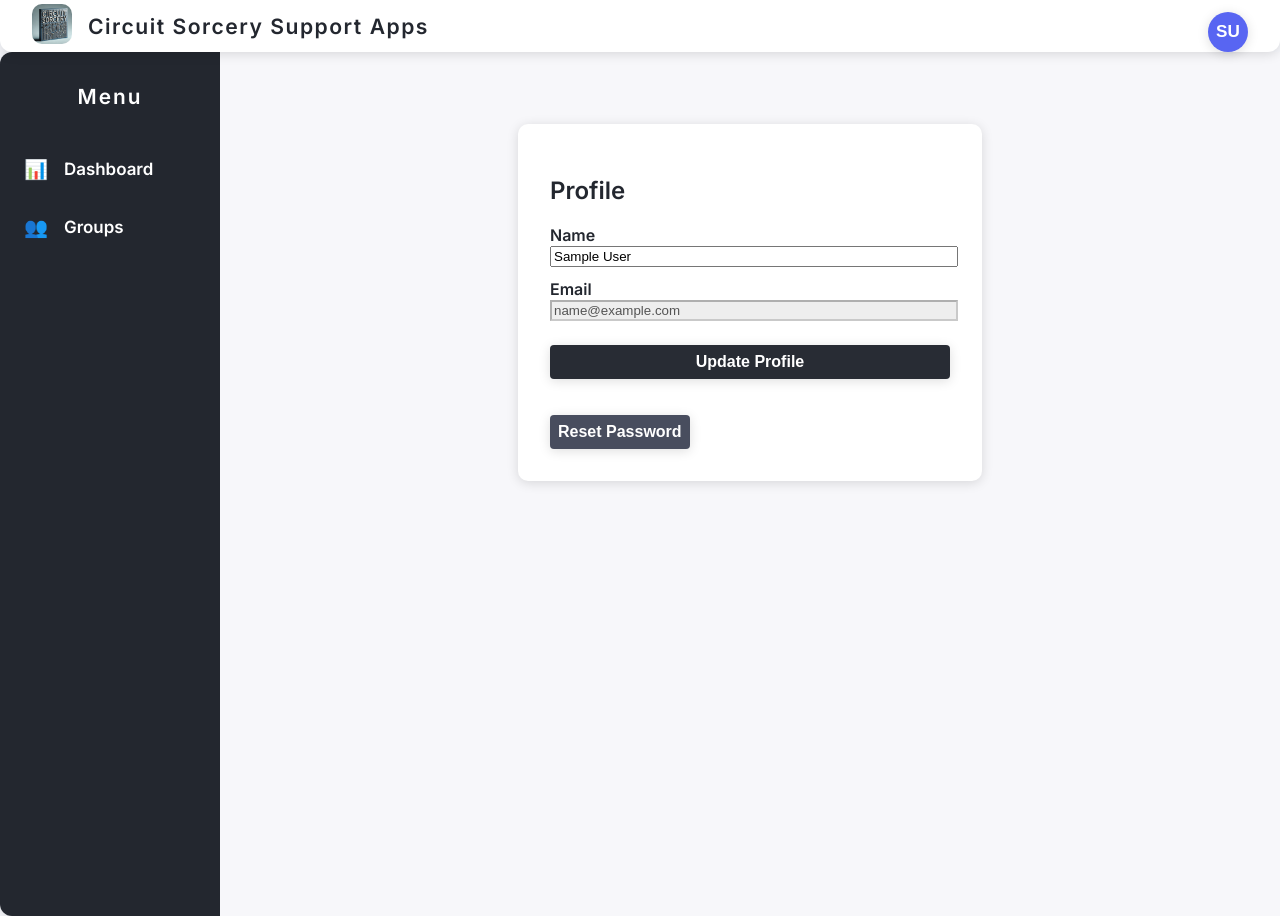
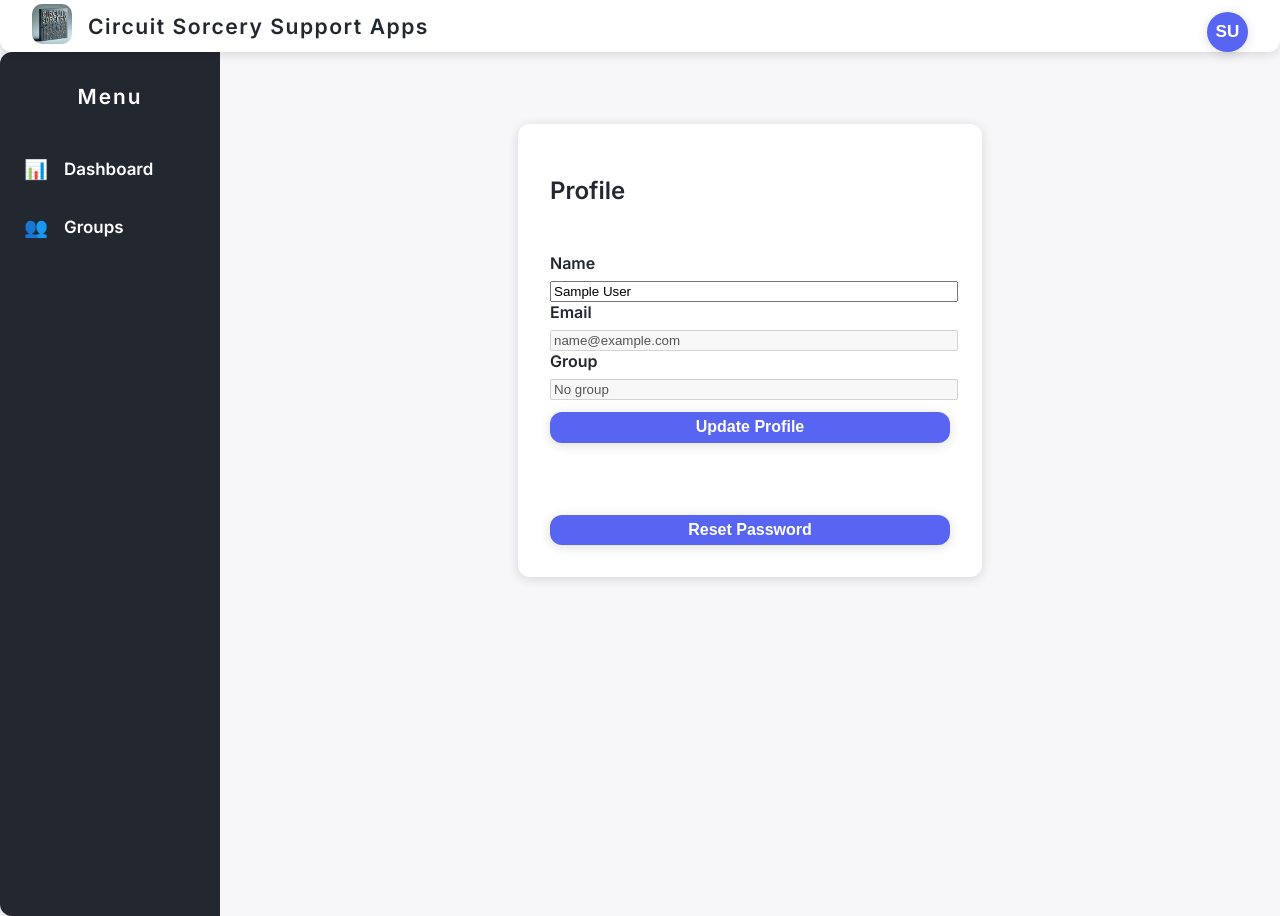
Before and after one commit to Galvedir/CircuitSorcery, a React (Create React App) app in the folder client/: page /profile in a window 1280 px wide. Built offline with nearby package versions, Linux system fonts and the light colour scheme; sample sign-in values are in the browser's storage.

Commit message:
update look and feel profile

```diff
--- a/client/src/index.css
+++ b/client/src/index.css
@@ -78,7 +78,7 @@ button {
   font-weight: 600;
   box-shadow: var(--shadow);
   font-size: 1rem;
-  padding: 12px 0;
+  padding: 0.4em 1.2em;
   margin-top: 12px;
   transition: background 0.2s, box-shadow 0.2s;
 }
--- a/client/src/pages/Groups.jsx
+++ b/client/src/pages/Groups.jsx
@@ -103,13 +103,13 @@ export default function Groups({ user, refreshUser }) {
       {userGroup ? (
         <div>
           <h3>Your Group</h3>
-          <div>
+          <div style={{ display: 'flex', alignItems: 'center', gap: '1rem', marginBottom: '1rem' }}>
             <strong>{userGroup.name}</strong>
             <button onClick={handleLeave} disabled={loading}>Leave Group</button>
           </div>
         </div>
       ) : (
-        <form onSubmit={handleCreate}>
+        <form onSubmit={handleCreate} style={{ marginBottom: '1rem' }}>
           <input
             type="text"
             value={groupName}
@@ -117,19 +117,20 @@ export default function Groups({ user, refreshUser }) {
             placeholder="New group name"
             required
             disabled={loading}
+            style={{ marginRight: '0.5rem' }}
           />
           <button type="submit" disabled={loading}>Create Group</button>
         </form>
       )}
 
-      <h3>Pending Group Invitations</h3>
+      <h3 style={{ marginTop: '2rem' }}>Pending Group Invitations</h3>
       {pendingInvites.length === 0 ? (
-        <div>No pending invites.</div>
+        <div style={{ marginBottom: '1rem' }}>No pending invites.</div>
       ) : (
-        <ul>
+        <ul style={{ marginBottom: '1rem' }}>
           {pendingInvites.map(invite => (
-            <li key={invite.id}>
-              {invite.groupName}
+            <li key={invite.id} style={{ display: 'flex', alignItems: 'center', gap: '1rem', marginBottom: '0.5rem' }}>
+              <span>{invite.groupName}</span>
               <button
                 onClick={() => handleAcceptInvite(invite.id, invite.groupId)}
                 disabled={loading}
@@ -140,7 +141,7 @@ export default function Groups({ user, refreshUser }) {
           ))}
         </ul>
       )}
-      {msg && <div>{msg}</div>}
+      {msg && <div style={{ marginTop: '1rem' }}>{msg}</div>}
     </div>
   );
 }
--- a/client/src/pages/Profile.jsx
+++ b/client/src/pages/Profile.jsx
@@ -1,4 +1,4 @@
-import React, { useState } from 'react';
+import React, { useState, useEffect } from 'react';
 
 export default function Profile({ user, setUser }) {
   const [name, setName] = useState(user.name);
@@ -6,6 +6,17 @@ export default function Profile({ user, setUser }) {
   const [msg, setMsg] = useState('');
   const [resetPw, setResetPw] = useState(false);
   const [newPw, setNewPw] = useState('');
+  const [confirmPw, setConfirmPw] = useState('');
+  const [group, setGroup] = useState(null);
+
+  useEffect(() => {
+    // Fetch group info if user is in a group
+    if (user.group_id) {
+      fetch(`http://localhost:5000/api/groups/me/${user.id}`)
+        .then(res => res.json())
+        .then(data => setGroup(data));
+    }
+  }, [user.group_id, user.id]);
 
   const handleUpdate = async (e) => {
     e.preventDefault();
@@ -33,6 +44,10 @@ export default function Profile({ user, setUser }) {
   const handleResetPw = async (e) => {
     e.preventDefault();
     setMsg('');
+    if (newPw !== confirmPw) {
+      setMsg('Passwords do not match.');
+      return;
+    }
     try {
       const res = await fetch('http://localhost:5000/api/auth/reset-password', {
         method: 'POST',
@@ -44,6 +59,7 @@ export default function Profile({ user, setUser }) {
         setMsg('Password reset!');
         setResetPw(false);
         setNewPw('');
+        setConfirmPw('');
       } else {
         setMsg(data.message || 'Error resetting password');
       }
@@ -53,27 +69,95 @@ export default function Profile({ user, setUser }) {
   };
 
   return (
-    <div style={{ maxWidth: 400, margin: '40px auto', background: 'white', padding: 32, borderRadius: 10, boxShadow: '0 2px 12px #0002' }}>
-      <h2>Profile</h2>
+    <div className="card" style={{ maxWidth: 400, margin: '40px auto', padding: 32 }}>
+      <h2 style={{ marginBottom: 24 }}>Profile</h2>
       <form onSubmit={handleUpdate}>
-        <label>Name</label>
-        <input value={name} onChange={e => setName(e.target.value)} style={{ width: '100%', marginBottom: 12 }} />
-        <label>Email</label>
-        <input value={email} disabled style={{ width: '100%', marginBottom: 12, background: '#eee' }} />
-        <button type="submit" style={{ width: '100%', padding: 8, background: '#282c34', color: 'white', border: 'none', borderRadius: 4 }}>Update Profile</button>
+        <div className="form-group">
+          <label htmlFor="profile-name">Name</label>
+          <input
+            id="profile-name"
+            value={name}
+            onChange={e => setName(e.target.value)}
+            className="form-control"
+            style={{ width: '100%' }}
+          />
+        </div>
+        <div className="form-group">
+          <label htmlFor="profile-email">Email</label>
+          <input
+            id="profile-email"
+            value={email}
+            disabled
+            className="form-control"
+            style={{ width: '100%' }}
+          />
+        </div>
+        <div className="form-group">
+          <label>Group</label>
+          <input
+            value={group ? group.name : 'No group'}
+            disabled
+            className="form-control"
+            style={{ width: '100%' }}
+          />
+        </div>
+        <button
+          type="submit"
+          className="btn"
+          style={{ width: '100%', marginBottom: 12 }}
+        >
+          Update Profile
+        </button>
       </form>
       <div style={{ marginTop: 24 }}>
-        <button onClick={() => setResetPw(v => !v)} style={{ background: '#484d5e', color: 'white', border: 'none', padding: 8, borderRadius: 4 }}>
+        <button
+          onClick={() => setResetPw(v => !v)}
+          className="btn"
+          style={{ width: '100%', marginBottom: resetPw ? 12 : 0 }}
+        >
           {resetPw ? 'Cancel' : 'Reset Password'}
         </button>
         {resetPw && (
           <form onSubmit={handleResetPw} style={{ marginTop: 12 }}>
-            <input type="password" value={newPw} onChange={e => setNewPw(e.target.value)} placeholder="New Password" style={{ width: '100%', marginBottom: 10 }} />
-            <button type="submit" style={{ width: '100%', padding: 8, background: '#282c34', color: 'white', border: 'none', borderRadius: 4 }}>Save New Password</button>
+            <input
+              type="password"
+              value={newPw}
+              onChange={e => setNewPw(e.target.value)}
+              placeholder="New Password"
+              className="form-control"
+              style={{ width: '100%', marginBottom: 10 }}
+              required
+            />
+            <input
+              type="password"
+              value={confirmPw}
+              onChange={e => setConfirmPw(e.target.value)}
+              placeholder="Confirm New Password"
+              className="form-control"
+              style={{ width: '100%', marginBottom: 10 }}
+              required
+            />
+            <button
+              type="submit"
+              className="btn"
+              style={{ width: '100%' }}
+            >
+              Save New Password
+            </button>
           </form>
         )}
       </div>
-      {msg && <div style={{ color: msg.includes('Error') ? 'red' : 'green', marginTop: 16 }}>{msg}</div>}
+      {msg && (
+        <div
+          style={{
+            color: msg.includes('Error') || msg.includes('match') ? 'red' : 'green',
+            marginTop: 16,
+            textAlign: 'center'
+          }}
+        >
+          {msg}
+        </div>
+      )}
     </div>
   );
 }
```
